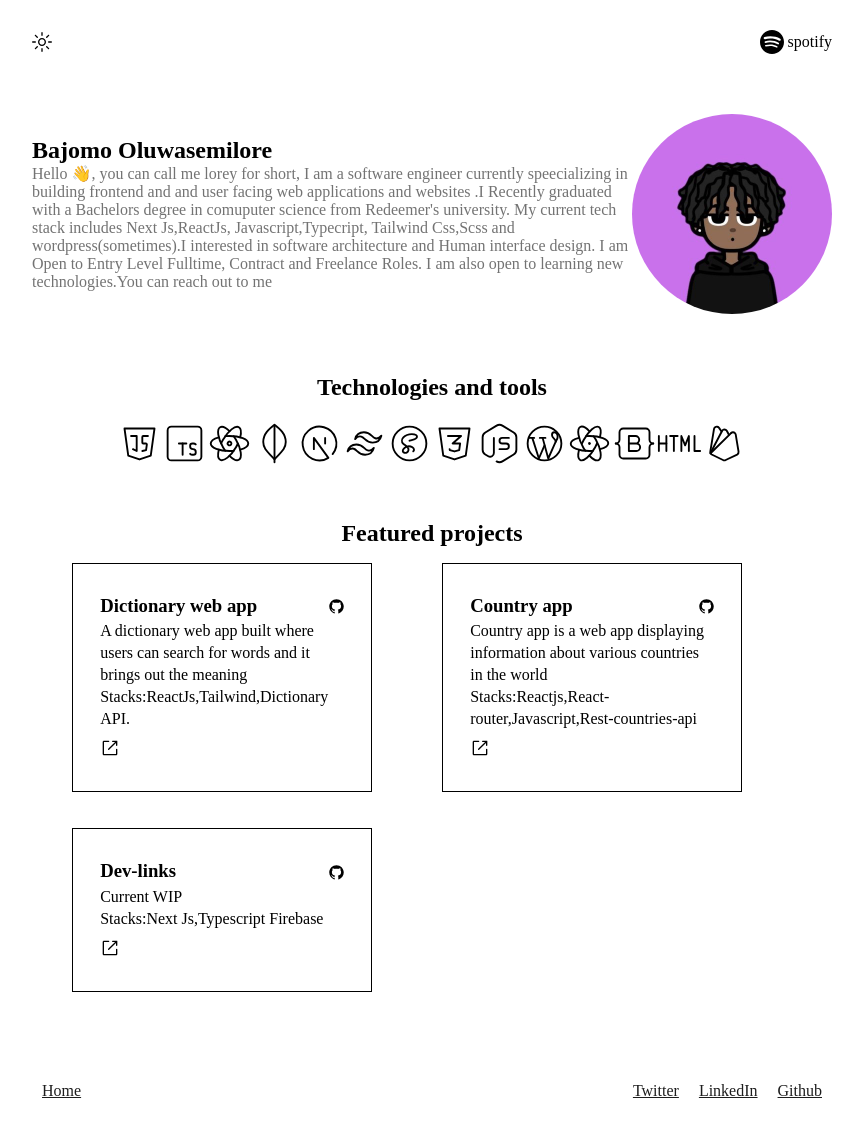
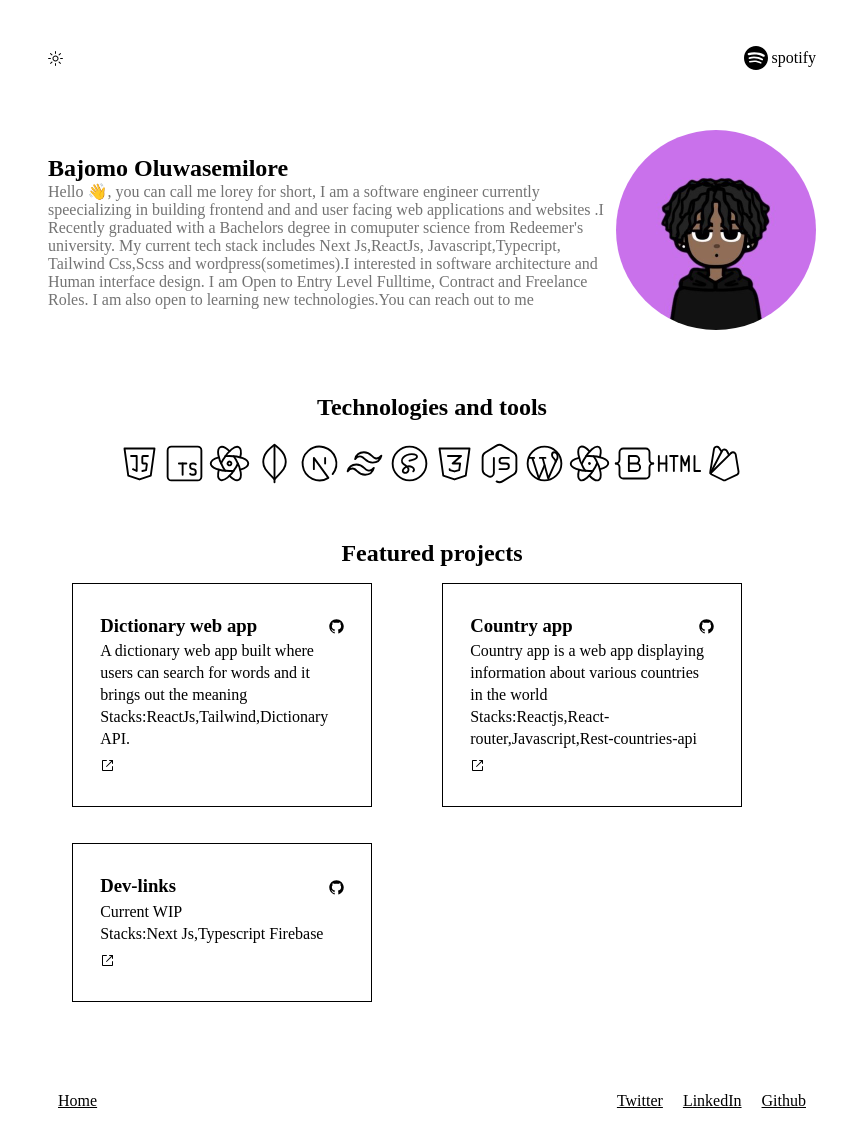
Before and after one commit to Sbtech24/Portfolio, a Next.js app: page / in a window 1280 px wide. Shown: the top 1144 px of the page, without its empty margins (208-1071 px from the left). Built offline with nearby package versions, Linux system fonts and the light colour scheme.

Commit message:
dark mode ,spacing and text color fixes

```diff
--- a/src/app/globals.css
+++ b/src/app/globals.css
@@ -21,7 +21,7 @@ body {
   color: var(--text-color);
   transition: background-color 0.3s, color 0.3s;
 }
-.link{
+a{
   color: var(--text-color);
 }
 
@@ -29,5 +29,6 @@ body {
 .container{
   max-width: 800px;
   margin: 0 auto;
+  padding: 1rem;
 
 }
--- a/src/app/page.jsx
+++ b/src/app/page.jsx
@@ -26,7 +26,10 @@ const Home = () => {
         </p>
 
         </div>
-       <Image src={Hero}width={200} height={200} className={styles.img}/>
+        <div className={styles.img_container}>
+          <Image src={Hero}width={200} height={200} className={styles.img}/>
+
+        </div>
       </section>
 
       <section className={styles.toolsContainer}>
--- a/src/app/page.module.css
+++ b/src/app/page.module.css
@@ -1,3 +1,4 @@
+
 .heroContainer{
   display: flex;
   padding: 30px 0px;
@@ -26,6 +27,7 @@
   justify-content: center;
   margin: 0 auto;
 }
+
 .img{
   border-radius: 50%;
 }
@@ -43,4 +45,7 @@
     grid-template-columns: 1fr;
     place-items: center;
   }
+  .img_container{
+    padding-top: 2rem;
+  }
 }
--- a/src/components/Footer/Footer.jsx
+++ b/src/components/Footer/Footer.jsx
@@ -1,8 +1,11 @@
-import React from 'react'
+"use client"
+
 import styles from "./footer.module.css"
 import { IconBrandTwitter,IconBrandLinkedin,IconBrandGithub } from '@tabler/icons-react';
 import Link from 'next/link';
+
 const Footer = () => {
+
   return (
     <footer className={styles.footer}>
       <div className={styles.container}>
--- a/src/components/Footer/footer.module.css
+++ b/src/components/Footer/footer.module.css
@@ -12,8 +12,11 @@
 }
 
 .link{
-  color: #1d1d1d;
+  color:var(--text-color);
   padding: 10px;
+}
+.link_dark{
+  color: white;
 }
 .link:hover{
   color: rgb(146, 146, 146);
--- a/src/components/Navbar/Navbar.jsx
+++ b/src/components/Navbar/Navbar.jsx
@@ -2,7 +2,7 @@
 import React from 'react'
 import Link from 'next/link'
 import styles from "./navbar.module.css"
-
+import { SunIcon } from '@radix-ui/react-icons'
 import spotify from "/public/spotify.svg"
 import Image from 'next/image'
 import { useContext } from 'react'
@@ -16,7 +16,8 @@ const Navbar = () => {
     <div className={styles.container}>
         <nav className={styles.nav}>
            {/* <Link href="/" className={styles.link}>Lorey</Link> */}
-          <Image src={`/sun.svg`} width={20} height={20} alt='sun' onClick={toggleTheme} />
+          <SunIcon onClick={toggleTheme}/>
+          {/* <Image src={`/sun.svg`} width={20} height={20} alt='sun' onClick={toggleTheme} /> */}
            <Link href="spotify.com" className={styles.link} passHref={true}>
           <div className={styles.spotify}>
           <Image src={spotify}/>
--- a/src/components/Navbar/navbar.module.css
+++ b/src/components/Navbar/navbar.module.css
@@ -11,7 +11,7 @@
 .link{
     text-decoration: none;
     font-size: 16px;
-    color: black;
+    color: var(--text-color)
 }
 .link:hover{
     color: rgb(146, 146, 146);
--- a/src/components/Projects/Projects.jsx
+++ b/src/components/Projects/Projects.jsx
@@ -5,6 +5,7 @@ import github from "/public/github.svg"
 import external from "/public/external-link.svg"
 
 import Image from 'next/image'
+import { ExternalLinkIcon, GitHubLogoIcon } from '@radix-ui/react-icons'
 
 const Projects = ({name,gitlink,desc,stack,link}) => {
   return (
@@ -13,14 +14,16 @@ const Projects = ({name,gitlink,desc,stack,link}) => {
           <div className={styles.projectHeader}>
             <h3 className='project-name'>{name}</h3>
             <Link href={gitlink}>
-              <Image src={github} className={styles.git} />
+              <GitHubLogoIcon className={styles.git}/>
+              {/* <Image src={github} className={styles.git} /> */}
             </Link>
           </div>
           <p className={styles.desc}>{desc}</p>
           <p className={styles.desc}>Stacks:{stack}</p>
           <div className={styles.footer}>
             <Link href={link}>
-            <Image src={external} className={styles.git}/>
+            <ExternalLinkIcon className={styles.git}/>
+            {/* <Image src={external} className={styles.git}/> */}
             </Link>
           </div>
         </div>
```
